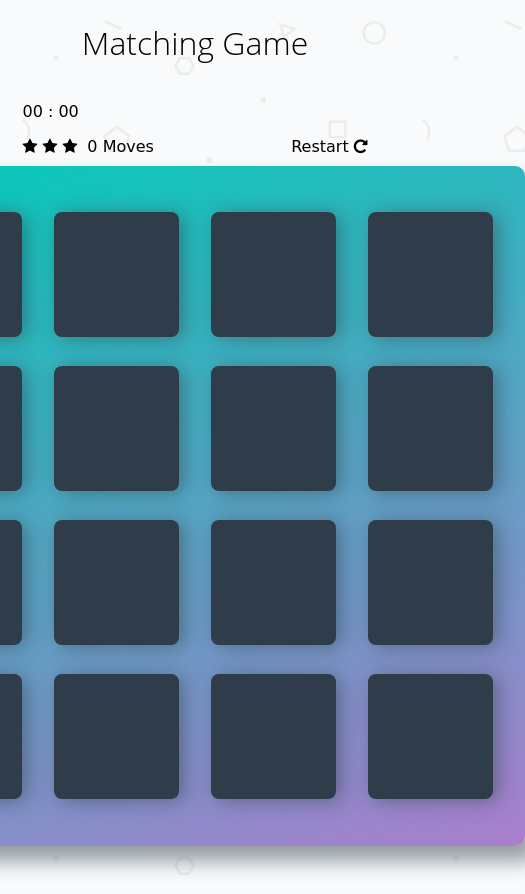
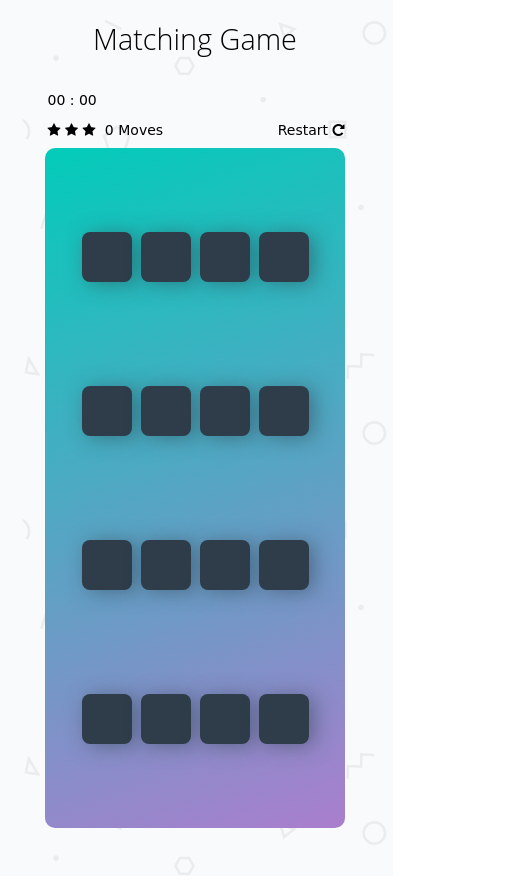
Before and after one commit to Vestial/memory-game, a plain HTML site: page index.html in a window 390 px wide. Shown: the whole page, 525 px wide, since content can reach past the window. Drawn offline with Linux system fonts and the light colour scheme; a web font is replaced by a local one.

Commit message:
Add media queries

```diff
--- a/css/app.css
+++ b/css/app.css
@@ -173,3 +173,62 @@ ul {
 .reload-button:hover {
     background-color: #01579B;
 }
+
+/* Media queries */
+@media only screen and (max-width: 510px) {
+    h1 {
+        font-size: 1.8em;
+    }
+    .container {
+        display: flex;
+        justify-content: center;
+        align-items: center;
+        flex-direction: column;
+    }
+    .deck {
+        max-width: 400px;
+        justify-content: space-around;
+        box-shadow: none;
+    }
+    .deck .card {
+        height: 80px;
+        width: 80px;
+    }
+    .score-panel {
+        font-size: 14px;
+    }
+    .score-panel .restart {
+        font-size: 14px;
+    }
+}
+
+@media only screen and (max-width: 400px) {
+    h1 {
+        font-size: 1.8em;
+    }
+    .container {
+        display: flex;
+        justify-content: center;
+        align-items: center;
+        flex-direction: column;
+    }
+    .deck {
+        max-width: 300px;
+        justify-content: space-around;
+        box-shadow: none;
+    }
+    .deck .card {
+        height: 50px;
+        width: 50px;
+    }
+    .score-panel {
+        font-size: 14px;
+        left: 25px;
+        position: relative;
+    }
+    .score-panel .restart {
+        right: 48px;
+        font-size: 14px;
+        position: relative;
+    }
+}
```
